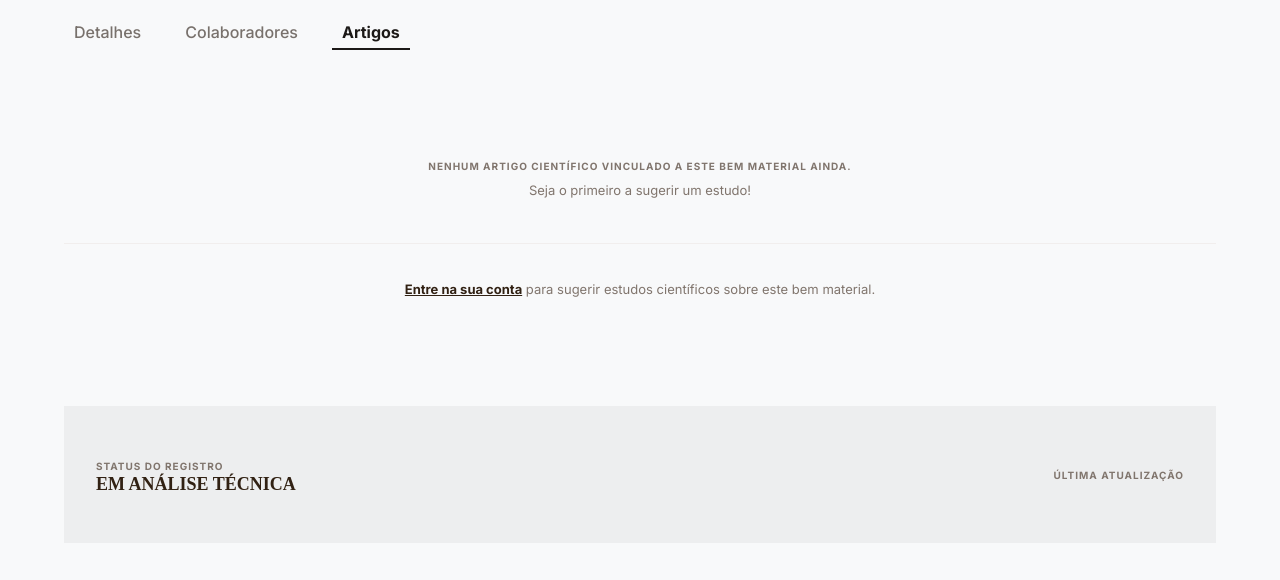
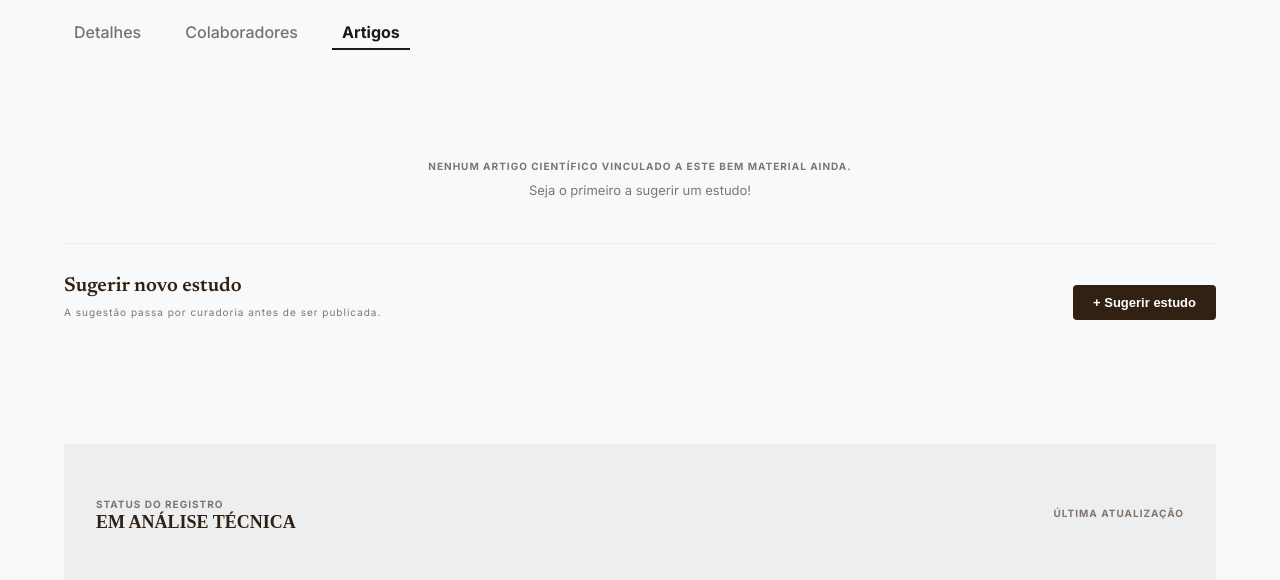
Before and after one commit to Ryan-auchi/sistema_arqueologico_web, a Django app: page /pesquisa/sitio/1/ in a window 1280 px wide, after a click on "Artigos". Shown: the part 573-1153 px from the top of the page. Before the commit the page ends 1063 px from the top, so only its background shows below. Run offline with Django 5.2, Linux system fonts and the light colour scheme; data that the repository does not hold is empty.

Commit message:
fix(pesquisa): corrige rota auth-login e garante token de sessão por request
- Substitui url 'login' por 'auth-login' no template pesquisa_detail
- Adiciona set_api_auth_token nas views pesquisa_mapa, pesquisa_lista e
  site_detail para evitar vazamento de token entre threads e garantir
  acesso correto para usuários guest

```diff
--- a/api_client/client.py
+++ b/api_client/client.py
@@ -104,6 +104,7 @@ def login_to_api(email: str, password: str) -> tuple[str, dict[str, Any]]:
         raise ApiError("API authentication did not return a token.")
 
     return token, user
+
 
 
 def _unwrap_paginated(payload: dict[str, Any]) -> tuple[list[dict[str, Any]], dict[str, Any]]:
--- a/pesquisa/templates/pesquisa/pesquisa_detail.html
+++ b/pesquisa/templates/pesquisa/pesquisa_detail.html
@@ -272,7 +272,6 @@
             {% endif %}
 
             <!-- Botão/formulário "Sugerir novo estudo" -->
-            {% if request.user.is_authenticated %}
             <div style="border-top:1px solid var(--figma-border); padding-top:32px;">
                 <div style="display:flex; justify-content:space-between; align-items:center; margin-bottom:20px;">
                     <div>
@@ -280,12 +279,22 @@
                         <p class="info-label" style="font-weight:400; text-transform:none;">A sugestão passa por curadoria antes de ser publicada.</p>
                     </div>
                     <button type="button" id="btn-toggle-form"
-                            onclick="document.getElementById('form-artigo').style.display = document.getElementById('form-artigo').style.display === 'none' ? 'block' : 'none';"
+                            onclick="toggleSugerirForm()"
+                            {% if not request.user.is_authenticated %}data-require-login="true" data-login-url="{% url 'auth-login' %}"{% endif %}
                             style="background:#312113; color:#fff; border:none; border-radius:4px; padding:10px 20px; font-weight:700; font-size:13px; cursor:pointer;">
                         + Sugerir estudo
                     </button>
                 </div>
 
+                <!-- Aviso de login (visível apenas para não autenticados após clicar) -->
+                <div id="aviso-login" style="display:none; background:#fdf6ee; border:1px solid rgba(210,196,187,0.6); border-radius:6px; padding:20px 24px; text-align:center;">
+                    <p style="margin:0; font-size:14px; color:#4e453e;">
+                        Para sugerir um estudo científico você precisa estar logado.
+                        <a href="{% url 'auth-login' %}" style="color:#312113; font-weight:700; text-decoration:underline;">Entrar na conta</a>
+                    </p>
+                </div>
+
+                {% if request.user.is_authenticated %}
                 <div id="form-artigo" style="display:none;">
                     <form method="post" style="background:#fff; border:1px solid rgba(210,196,187,0.3); border-radius:6px; padding:24px;">
                         {% csrf_token %}
@@ -374,15 +383,8 @@
                         </div>
                     </form>
                 </div>
+                {% endif %}
             </div>
-            {% else %}
-            <div style="border-top:1px solid var(--figma-border); padding-top:24px; text-align:center; color:#80756d;">
-                <p style="font-size:13px;">
-                    <a href="{% url 'login' %}" style="color:#312113; font-weight:700;">Entre na sua conta</a>
-                    para sugerir estudos científicos sobre este bem material.
-                </p>
-            </div>
-            {% endif %}
         </div>
     </div>
 
@@ -472,6 +474,17 @@ document.addEventListener('DOMContentLoaded', function () {
     });
 });
 
+function toggleSugerirForm() {
+    const btn = document.getElementById('btn-toggle-form');
+    if (btn.dataset.requireLogin) {
+        const aviso = document.getElementById('aviso-login');
+        aviso.style.display = aviso.style.display === 'none' ? 'block' : 'none';
+        return;
+    }
+    const form = document.getElementById('form-artigo');
+    form.style.display = form.style.display === 'none' ? 'block' : 'none';
+}
+
 function buscarDoi() {
     const doi = document.getElementById('doi-input').value.trim();
     const feedback = document.getElementById('doi-feedback');
--- a/pesquisa/views.py
+++ b/pesquisa/views.py
@@ -18,6 +18,7 @@ from api_client.client import (
     invalidate_bens_cache,
     normalize_bem_material,
     remover_vinculo_artigo,
+    set_api_auth_token,
     submeter_artigo,
     toggle_publicado_bem_material,
 )
@@ -228,6 +229,7 @@ def _filter_options(sites):
 
 
 def pesquisa_mapa(request):
+    set_api_auth_token(request.session.get("api_auth_token", ""))
     sites, current_filters = _filtered_sites(request)
     state_options, municipality_options, conservation_options, legal_level_options, nature_options, type_options = (
         _filter_options(sites)
@@ -252,6 +254,7 @@ def pesquisa_mapa(request):
 
 
 def pesquisa_lista(request):
+    set_api_auth_token(request.session.get("api_auth_token", ""))
     sites, current_filters = _filtered_sites(request)
     paginator = Paginator(sites, 6)
     page_obj = paginator.get_page(request.GET.get("page"))
@@ -279,6 +282,7 @@ def pesquisa_lista(request):
 
 
 def site_detail(request, sitio_id):
+    set_api_auth_token(request.session.get("api_auth_token", ""))
     try:
         current_site = _site_payload(fetch_bem_material(sitio_id))
     except ApiError:
@@ -382,17 +386,16 @@ def site_detail(request, sitio_id):
 
     colaboradores: list = []
     colaboradores_erro: str = ""
-    if request.user.is_authenticated:
-        try:
-            colaboradores = fetch_colaboradores_por_bem(sitio_id)
-        except ApiError as _colabs_exc:
-            logger.warning(
-                "colaboradores: API error for bem=%s — %s (HTTP %s)",
-                sitio_id,
-                _colabs_exc.message,
-                _colabs_exc.status_code,
-            )
-            colaboradores_erro = f"HTTP {_colabs_exc.status_code}: {_colabs_exc.message}"
+    try:
+        colaboradores = fetch_colaboradores_por_bem(sitio_id)
+    except ApiError as _colabs_exc:
+        logger.warning(
+            "colaboradores: API error for bem=%s — %s (HTTP %s)",
+            sitio_id,
+            _colabs_exc.message,
+            _colabs_exc.status_code,
+        )
+        colaboradores_erro = f"HTTP {_colabs_exc.status_code}: {_colabs_exc.message}"
 
     site_geometry_geojson = ""
     if current_site.geometry:
```
